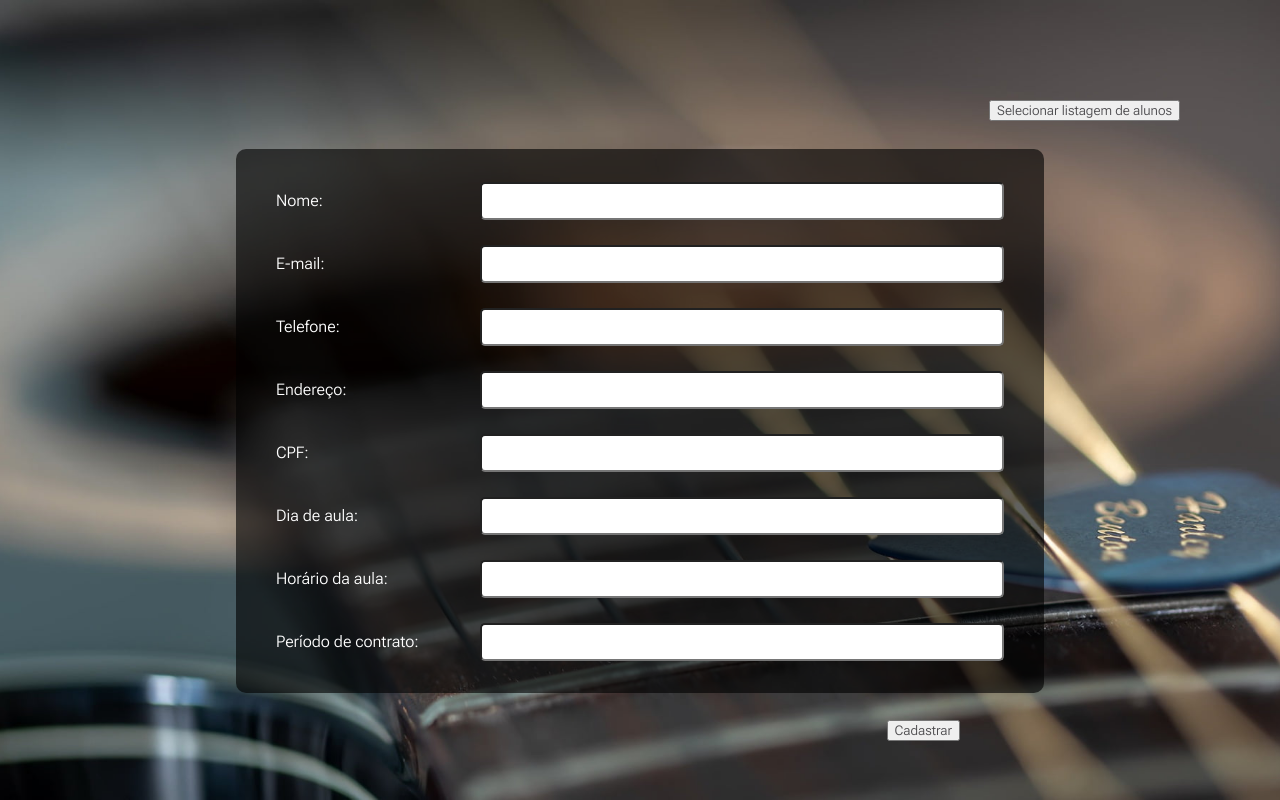
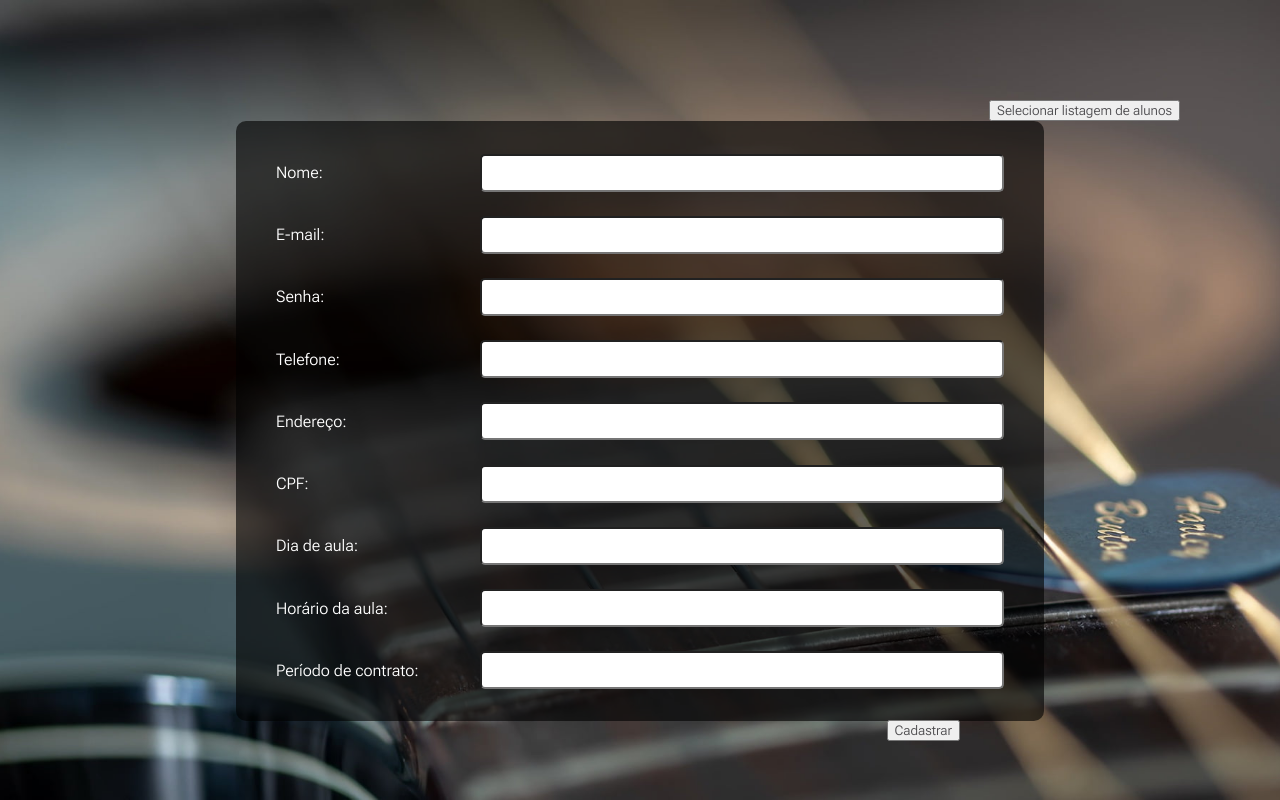
Before and after one commit to DarlanMendes/escola-ponto-musical, a React (Create React App) app: page /Manager in a window 1280 px wide. Both pictures are taken after a click on the button "Selecionar cadastro de alunos". Built offline with nearby package versions, Linux system fonts and the light colour scheme.

Commit message:
Cadastro de emai e senha do aluno

```diff
--- a/src/Api.js
+++ b/src/Api.js
@@ -1,5 +1,5 @@
 import { app } from './Firebase'
-import { signInWithEmailAndPassword } from "firebase/auth";
+import { signInWithEmailAndPassword,createUserWithEmailAndPassword } from "firebase/auth";
 import { getFirestore } from "firebase/firestore";
 import { doc, setDoc } from "firebase/firestore";
 import { collection, getDocs } from "firebase/firestore";
@@ -14,6 +14,10 @@ export default {
     return await signInWithEmailAndPassword(auth, email, password);
 
 
+
+  }
+  ,SignUp:async (auth, email, password)=>{
+    return await createUserWithEmailAndPassword(auth,email,password);
 
   }
   , Update: async (collection, aluno) => {
--- a/src/components/CadastroAluno.css
+++ b/src/components/CadastroAluno.css
@@ -1,6 +1,6 @@
 .cadastro--aluno--container{
     display: flex;
-    height:63vh;
+    height:70vh;
     width:60vw;
     max-height:600px;
     max-width:800px;
--- a/src/components/CadastroAluno.jsx
+++ b/src/components/CadastroAluno.jsx
@@ -1,19 +1,34 @@
 import { useState } from "react";
 import Api from '../Api'
 import './CadastroAluno.css';
+import { getAuth } from "firebase/auth";
 const CadastroAluno = () => {
-    const [aluno, setAluno] = useState({ nome: '', email: '', telefone: '', Endereco: '', cpf: '', dia: '', horario: '' , periodoContrato: '' });
-
+    const [aluno, setAluno] = useState({ nome: '', email: '', senha: '', telefone: '', Endereco: '', cpf: '', dia: '', horario: '', periodoContrato: '', idEmail: '' });
+    const auth = getAuth();
     const handleCadastro = () => {
 
         let collection = 'Aluno';
-
-        Api.Update( collection, aluno).then(() => {
+            Api.Update(collection, aluno).then(() => {
                 alert("Credências salvas com sucesso")
             })
+            Api.SignUp(auth,aluno.email,aluno.senha).then((userCredential) => {
+                console.log(aluno.email,"emaqil")
+                const user = userCredential.user;
+                aluno.idEmail = user.uid;
+
+
+            })
                 .catch((error) => {
-                console.log("Ocorreu um erro.Fale com o suporte ", error);
+                    const errorCode = error.code;
+                    const errorMessage = error.message;
+                    console.log('errorCode', errorCode, 'errorMessage', errorMessage)
                 });
+
+
+                // .catch((error) => {
+                //     console.log("Ocorreu um erro.Fale com o suporte ", error);
+                // });
+
     }
     return (
         <div className="cadastro--aluno--container">
@@ -21,35 +36,39 @@ const CadastroAluno = () => {
 
                 <label>
                     Nome:
-                        <input type='text'onChange={(e)=>{aluno.nome=e.target.value}}></input>
+                    <input type='text' onChange={(e) => { aluno.nome = e.target.value }}></input>
                 </label>
                 <label>
                     E-mail:
-                        <input type='text' onChange={(e)=>{aluno.email=e.target.value}}></input>
+                    <input type='text' onChange={(e) => { aluno.email = e.target.value }}></input>
+                </label>
+                <label>
+                    Senha:
+                    <input type='text' onChange={(e) => { aluno.senha = e.target.value }}></input>
                 </label>
                 <label>
                     Telefone:
-                        <input type='text'onChange={(e)=>{aluno.telefone=e.target.value}}></input>
+                    <input type='text' onChange={(e) => { aluno.telefone = e.target.value }}></input>
                 </label>
                 <label>
                     Endereço:
-                        <input type='text'onChange={(e)=>{aluno.Endereco=e.target.value}}></input>
+                    <input type='text' onChange={(e) => { aluno.Endereco = e.target.value }}></input>
                 </label>
                 <label>
                     CPF:
-                        <input type='text' onChange={(e)=>{aluno.cpf=e.target.value}}></input>
+                    <input type='text' onChange={(e) => { aluno.cpf = e.target.value }}></input>
                 </label>
                 <label>
                     Dia de aula:
-                        <input type='text' onChange={(e)=>{aluno.dia=e.target.value}}></input>
+                    <input type='text' onChange={(e) => { aluno.dia = e.target.value }}></input>
                 </label>
                 <label>
                     Horário da aula:
-                        <input type='text'onChange={(e)=>{aluno.horario=e.target.value}}></input>
+                    <input type='text' onChange={(e) => { aluno.horario = e.target.value }}></input>
                 </label>
                 <label>
                     Período de contrato:
-                        <input type='text' onChange={(e)=>{aluno.periodoContrato=e.target.value}}></input>
+                    <input type='text' onChange={(e) => { aluno.periodoContrato = e.target.value }}></input>
                 </label>
 
 
```
Lines whose indentation alone changed are shown as unchanged.
